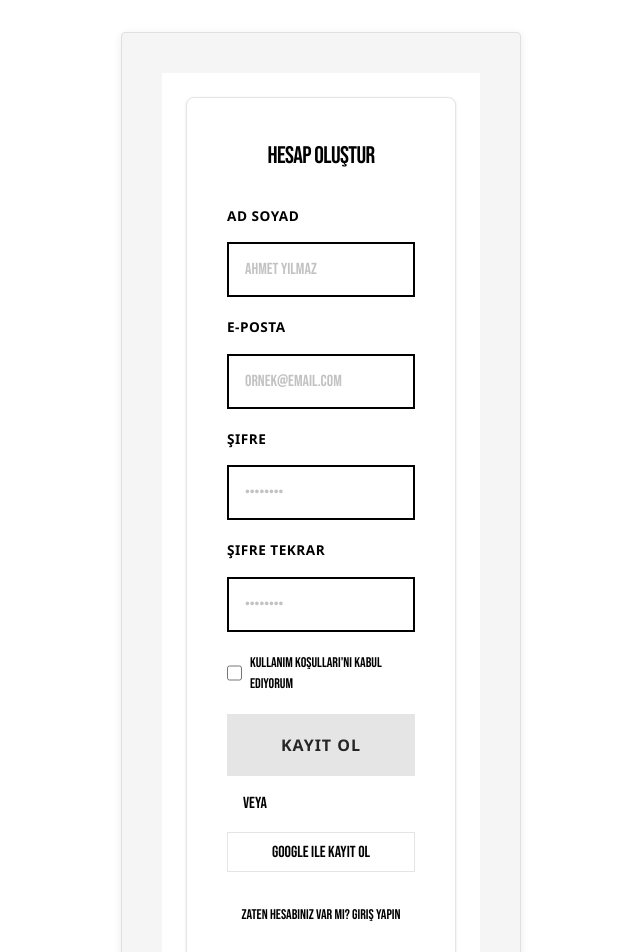
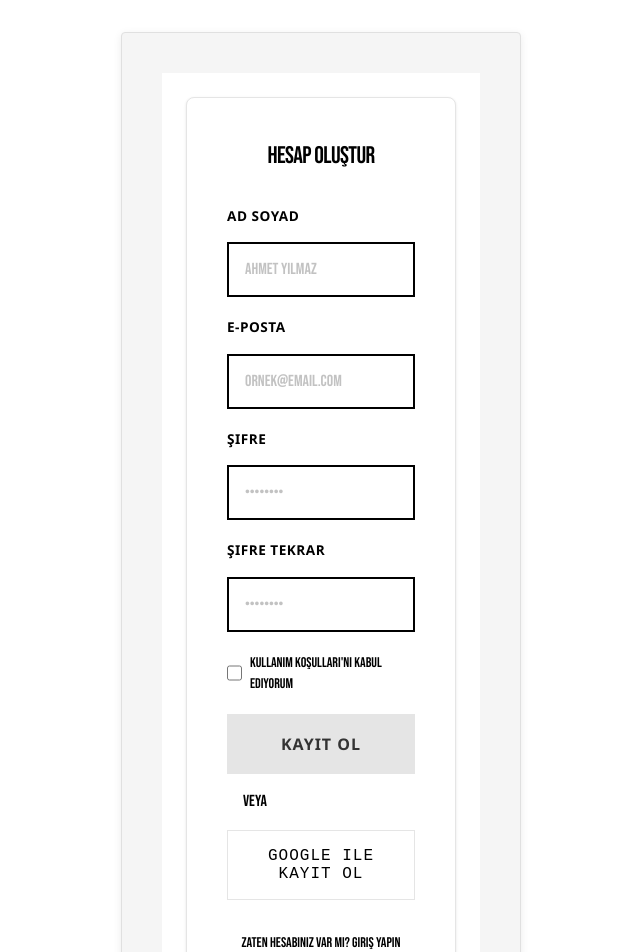
Before and after one commit to ardaaskinn01/blvzeunit, a React (Vite) app: page /signup in a window 1280 px wide. Shown: the top 952 px of the page, without its empty margins (319-959 px from the left). Built offline with nearby package versions, Linux system fonts and the light colour scheme; no server answers.

Commit message:
last commit

```diff
--- a/src/components/Navbar.css
+++ b/src/components/Navbar.css
@@ -225,44 +225,62 @@
 /* --- EYLEM BUTONLARI --- */
 .navbar-actions {
   display: flex;
-  gap: 2rem;
-  /* Butonlar arası boşluk */
   align-items: center;
+  gap: 1rem;
 }
 
+/* Sepet ve Kullanıcı/Giriş Düğmeleri için Ortak Stil */
 .navbar-cart,
 .navbar-account,
-.navbar-account-link,
-.navbar-logout {
-  padding: 0.2rem 1.5rem;
-  /* Daha büyük butonlar */
+.navbar-account-link {
+  /* Brutalist Buton Temeli */
+  display: flex;
+  align-items: center;
+  justify-content: center;
+  text-align: center;
+  text-decoration: none;
+  text-transform: uppercase;
+  font-weight: 700;
+  font-size: 0.85rem;
+  letter-spacing: 0.5px;
+  padding: 0.2rem 0.5rem;
+  /* İç dolguyu azaltıp metnin yayılmasını sağla */
+  border: 2px solid var(--color-black);
+  background: var(--color-white);
+  color: var(--color-black);
+  cursor: pointer;
+  transition: all 0.2s ease;
+
+  /* Sabit Boyutlandırma ve İki Satır Görünümü */
+  width: 70px;
+  /* Sabit Genişlik */
+  height: 50px;
+  /* Sabit Yükseklik */
+  line-height: 1.2;
+  /* Satır aralığını daralt */
+  white-space: normal;
+  /* Metnin normal akmasını sağla */
+  word-break: break-word;
+  /* Kelimeyi gerektiğinde böl */
+}
+
+/* Sepet Düğmesi için Özel Ayar */
+.navbar-cart {
   background: var(--color-black);
   color: var(--color-white);
-  /* Butonlara marjinal stil uygulama */
-  border: 2px solid var(--color-black);
-  border-radius: 0;
-  font-weight: 700;
-  font-size: 1rem;
-  cursor: pointer;
-  transition: all 0.2s ease;
-  font-family: 'Bebas Neue', monospace;
-  letter-spacing: 0.5px;
-  text-transform: uppercase;
-  text-decoration: none;
-  display: inline-block;
-  /* Auth.css'teki imza box-shadow */
-  box-shadow: 4px 4px 0 var(--color-medium-gray);
+  box-shadow: 3px 3px 0 var(--color-medium-gray);
 }
 
-.navbar-cart:hover,
+.navbar-cart:hover {
+  background: var(--color-dark-gray);
+  box-shadow: 5px 5px 0 var(--color-black);
+}
+
+/* Hesap/Giriş Düğmesi Hover */
 .navbar-account:hover,
-.navbar-account-link:hover,
-.navbar-logout:hover {
-  background: var(--color-black);
-  /* Siyah kalır */
-  /* Hover efekti (Auth.css buton stili) */
-  transform: translate(-2px, -2px);
-  box-shadow: 6px 6px 0 var(--color-black);
+.navbar-account-link:hover {
+  background: var(--color-light-gray);
+  box-shadow: 3px 3px 0 var(--color-medium-gray);
 }
 
 .navbar-cart:active,
--- a/src/pages/auth/Auth.css
+++ b/src/pages/auth/Auth.css
@@ -88,51 +88,93 @@
   color: var(--color-gray-800);
 }
 
+.submit-btn,
+.social-btn {
+  padding: 1rem;
+  /* Tüm butonlar için ince çerçeve */
+  border: 1px solid var(--color-gray-200);
+  font-size: 1rem;
 
-/* Birincil Buton */
+  font-family: 'Roboto Mono', monospace;
+  font-weight: 400;
+
+  cursor: pointer;
+  transition: all 0.2s ease;
+  text-transform: uppercase;
+  letter-spacing: 1px;
+  position: relative;
+  overflow: hidden;
+
+  /* HİZALAMA DÜZELTMESİ: İçeriklerin merkezlenmesini sağlar */
+  display: flex;
+  align-items: center;
+  /* Dikey hizalama */
+  justify-content: center;
+  /* Yatay hizalama */
+  gap: 0.5rem;
+}
+
+
+/* --- Birincil Buton (Login/Signup) Stilleri (.submit-btn.primary) --- */
 .submit-btn.primary {
-  background: var(--color-white);
-  color: var(--color-black);
-  border: 1px solid var(--color-gray-200);
+  background: var(--color-black);
+  /* Ana buton siyah */
+  color: var(--color-white);
+  /* Yazı beyaz */
+  border-color: var(--color-black);
+  /* Çerçeve siyah */
   box-shadow: none;
   margin-top: 0;
   width: 100%;
 }
 
+/* Birincil Buton Hover Durumu */
 .submit-btn.primary:hover:not(:disabled) {
+  background: var(--color-gray-800);
+  /* Hafifçe koyu griye döner */
+  border-color: var(--color-gray-800);
+  box-shadow: none;
+  transform: none;
+}
+
+/* Birincil Buton Disabled Durumu */
+.submit-btn.primary:disabled {
+  background: var(--color-gray-200);
+  color: var(--color-medium-gray);
+  cursor: not-allowed;
+  border-color: var(--color-gray-200);
+}
+
+
+/* --- Sosyal Buton (Google) Stilleri (.social-btn) --- */
+.social-btn {
+  background: var(--color-white);
+  /* Arkaplan beyaz */
+  color: var(--color-black);
+  /* Yazı siyah */
+  border-color: var(--color-gray-200);
+  /* İnce gri çerçeve */
+}
+
+/* Sosyal Buton Hover Durumu */
+.social-btn:hover:not(:disabled) {
   background: var(--color-gray-50);
   border-color: var(--color-gray-300);
   box-shadow: none;
   transform: none;
 }
 
-.submit-btn.primary:disabled {
+/* Sosyal Buton Disabled Durumu */
+.social-btn:disabled {
   background: var(--color-gray-200);
   color: var(--color-gray-800);
   cursor: not-allowed;
+  border-color: var(--color-gray-200);
 }
 
-/* Sosyal Buton */
+/* --- Ek Yapısal Stiller --- */
 .social-login {
   margin-top: 1rem;
-  /* "Giriş Yap" butonu ile arasında boşluk */
-}
-
-/* Sosyal Buton - Tamamen gölgesiz ve açık */
-.social-btn {
-  background: var(--color-white);
-  color: var(--color-black);
-  border: 1px solid var(--color-gray-200);
-  box-shadow: none;
-  margin-top: 0;
-  width: 100%;
-}
-
-.social-btn:hover:not(:disabled) {
-  background: var(--color-gray-50);
-  border-color: var(--color-gray-300);
-  box-shadow: none;
-  transform: none;
 }
 
 .auth-divider {
--- a/src/pages/home/HomePage.css
+++ b/src/pages/home/HomePage.css
@@ -728,6 +728,11 @@
 @media (max-width: 768px) {
   .home-page {
     padding: 2rem 1rem;
+    /* Mobilde background'u sola hizala ve cover yerine contain kullan */
+    /* Yükseklik %100, genişlik otomatik */
+    background-position: 20% 50%;
+    background-repeat: repeat;
+    /* Fixed'ı kaldır, daha iyi performans */
   }
 
   .hero-section h1 {
```
